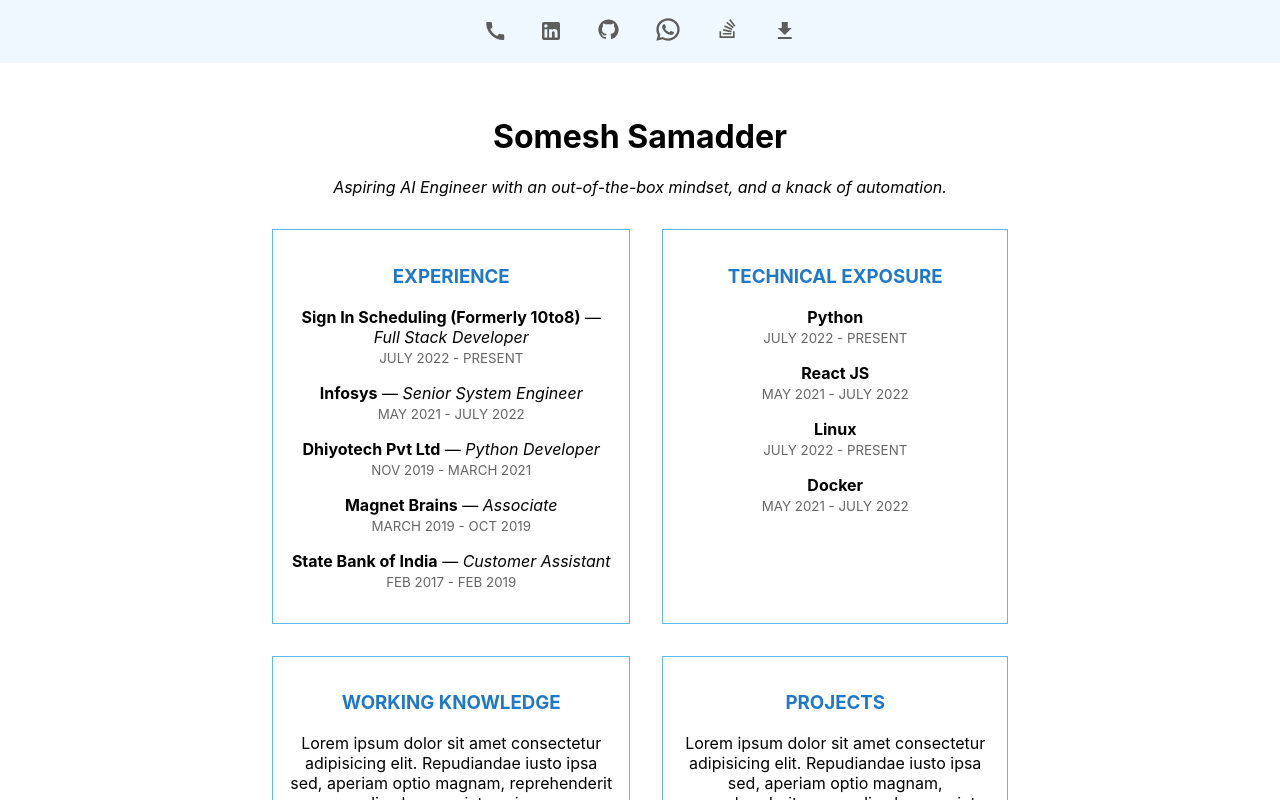
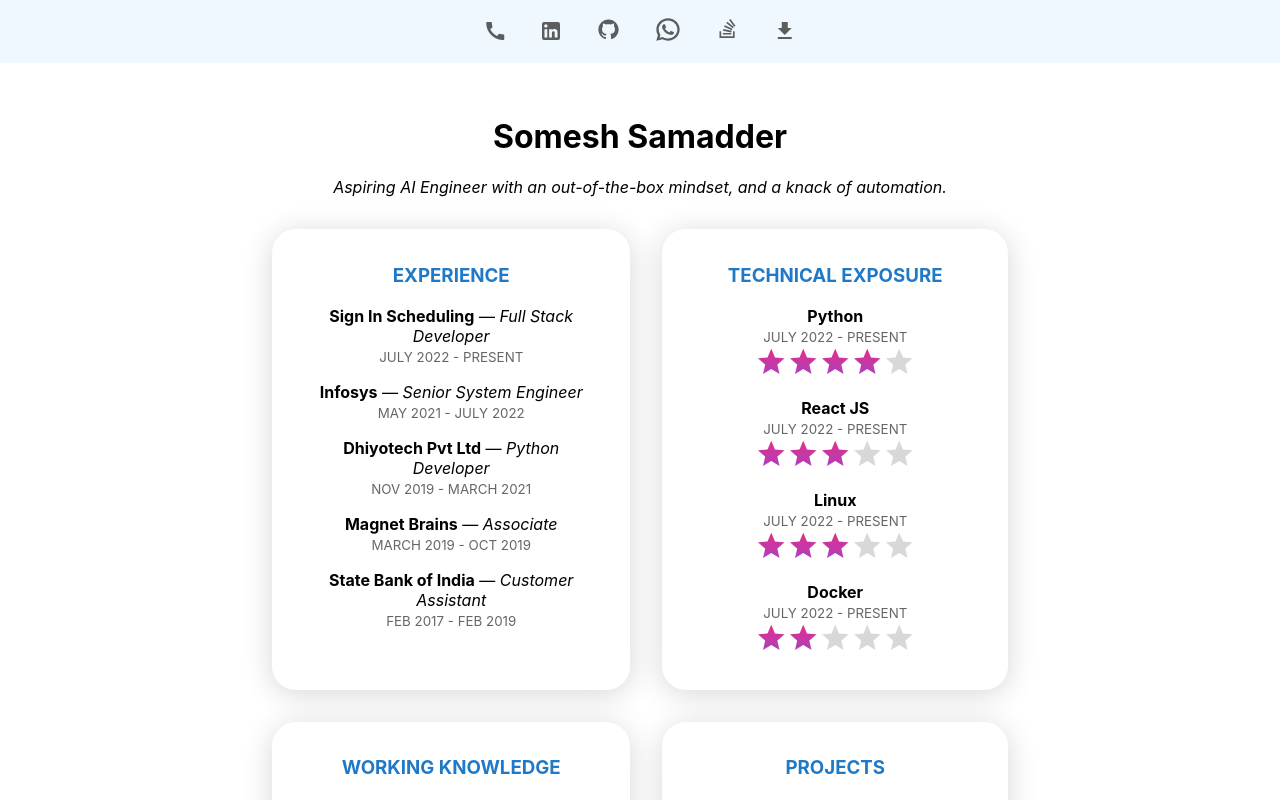
Before and after one commit to somesh3168/its-a-me, a React (Create React App) app: page / in a window 1280 px wide. Shown: the top 800 px of the page. Built offline with nearby package versions, Linux system fonts and the light colour scheme.

Commit message:
added stars in tech exposure

```diff
--- a/package.json
+++ b/package.json
@@ -7,6 +7,7 @@
     "@testing-library/jest-dom": "^5.16.5",
     "@testing-library/react": "^13.4.0",
     "@testing-library/user-event": "^13.5.0",
+    "dompurify": "^3.0.3",
     "gh-pages": "^5.0.0",
     "material-icons": "^1.13.7",
     "react": "^18.2.0",
--- a/src/App.css
+++ b/src/App.css
@@ -10,9 +10,13 @@
     display: grid;
     grid-template-columns: auto auto;
     .card {
-      border: 1px solid rgb(96, 185, 236);
+      /* border: 1px solid rgb(96, 185, 236); */
+      /* border: 1px solid rgb(228 240 247); */
       padding: 1rem;
       margin: 1rem;
+      box-shadow: 0px 4px 30px rgba(0, 0, 0, 0.5);
+      box-shadow: 0px 4px 30px rgb(0 0 0 / 16%);
+      border-radius: 1.5rem;
     }
     .card h3 {
       color: var(--header-color);
--- a/src/sections/experience.jsx
+++ b/src/sections/experience.jsx
@@ -6,7 +6,7 @@
     <div div className="card">
         <h3>EXPERIENCE</h3>
           <ul className='exp-list'>
-            <li><b>Sign In Scheduling (Formerly 10to8)</b> — <cite>Full Stack Developer</cite><p><small>JULY 2022 - PRESENT</small></p></li>
+            <li><b>Sign In Scheduling</b> — <cite>Full Stack Developer</cite><p><small>JULY 2022 - PRESENT</small></p></li>
             <li><b>Infosys</b> — <cite>Senior System Engineer</cite><p><small>MAY 2021 - JULY 2022</small></p></li>
             <li><b>Dhiyotech Pvt Ltd</b> — <cite>Python Developer</cite><p><small>NOV 2019 - MARCH 2021</small></p></li>
             <li><b>Magnet Brains</b> — <cite>Associate</cite><p><small>MARCH 2019 - OCT 2019</small></p></li>
--- a/src/sections/sections.css
+++ b/src/sections/sections.css
@@ -4,7 +4,64 @@
     padding: 0;
 }
 
+.exp-list li {
+    margin: 1rem;
+}
+
 .exp-list li p {
     margin-top: 0;
     color: #666666;
 }
+.fill {
+    font-size: 40px;
+    background: -moz-linear-gradient(top, #e72c83 0%, #a742c6 100%);
+    background: -webkit-linear-gradient(top, #e72c83 0%, #a742c6 100%);
+    background: linear-gradient(to bottom, #e72c83 0%, #a742c6 100%);
+    -webkit-background-clip: text;
+    -moz-background-clip: text;
+    background-clip: text;
+    -webkit-text-fill-color: transparent;
+    font-size: 2rem;
+
+}
+.fade {
+    color: #9292925c;
+    font-size: 2rem;
+}
+
+.popup {
+    height: 0px;
+    width: 0px;
+}
+
+.transform {
+    -webkit-transition: all 2s ease;
+    -moz-transition: all 2s ease;
+    -o-transition: all 2s ease;
+    -ms-transition: all 2s ease;
+    transition: all 2s ease;
+}
+
+@-webkit-keyframes SHOW-BOX {
+    0%   { opacity: 0; }
+    100% { opacity: 1; }
+}
+@-moz-keyframes SHOW-BOX {
+    0%   { opacity: 0; }
+    100% { opacity: 1; }
+}
+@-o-keyframes SHOW-BOX {
+    0%   { opacity: 0; }
+    100% { opacity: 1; }
+}
+@keyframes SHOW-BOX {
+    0%   { opacity: 0; }
+    100% { opacity: 1; }
+}
+
+.show-box {
+    -webkit-animation: SHOW-BOX 2s ease-in-out;
+    -moz-animation: SHOW-BOX 2s ease-in-out;
+    -o-animation: SHOW-BOX 2s ease-in-out;
+    animation: SHOW-BOX 2s ease-in-out;
+}
--- a/src/sections/technicalExposure.jsx
+++ b/src/sections/technicalExposure.jsx
@@ -1,16 +1,56 @@
-import React from 'react'
+import React, { useState } from 'react'
 import 'material-icons/iconfont/material-icons.css';
 
+
+
+const fillStar = `<span class='material-icons fill'>star</span>`
+const fadeStar = `<span class='material-icons fade'>star</span>`
+
+function getStarsOutOfFive(num) {
+  return fillStar.repeat(num)+fadeStar.repeat(5-num)
+}
+
+
 export default function TechnicalExposure() {
+  const [open, setOpen] = useState(true)
   return (
     <div div className="card">
-        <h3>TECHNICAL EXPOSURE</h3>
-        <ul className='exp-list'>
-            <li><b>Python</b><p><small>JULY 2022 - PRESENT</small></p></li>
-            <li><b>React JS</b><p><small>MAY 2021 - JULY 2022</small></p></li>
-            <li><b>Linux</b><p><small>JULY 2022 - PRESENT</small></p></li>
-            <li><b>Docker</b><p><small>MAY 2021 - JULY 2022</small></p></li>
-          </ul>
+      <h3>TECHNICAL EXPOSURE</h3>
+      <ul className='exp-list no-link'>
+        <li>
+          <a onClick={() => { setOpen(!open) }}><b>Python</b></a>
+          {!!open && <div className="show-box">
+
+            <p><small>JULY 2022 - PRESENT</small><br />
+              <small dangerouslySetInnerHTML={{ __html: getStarsOutOfFive(4) }}></small>
+            </p>
+          </div>}
+        </li>
+        <li>
+          <a onClick={() => { setOpen(!open) }}><b>React JS</b></a>
+          {!!open && <div className="show-box">
+            <p><small>JULY 2022 - PRESENT</small><br />
+              <small dangerouslySetInnerHTML={{ __html: getStarsOutOfFive(3) }}></small>
+            </p>
+          </div>}
+        </li>
+        <li>
+          <a onClick={() => { setOpen(!open) }}><b>Linux</b></a>
+          {!!open && <div className="show-box">
+            <p><small>JULY 2022 - PRESENT</small><br />
+              <small dangerouslySetInnerHTML={{ __html: getStarsOutOfFive(3) }}></small>
+            </p>
+          </div>}
+        </li>
+        <li>
+          <a onClick={() => { setOpen(!open) }}><b>Docker</b></a>
+          {!!open && <div className="show-box">
+            <p><small>JULY 2022 - PRESENT</small><br />
+              <small dangerouslySetInnerHTML={{ __html: getStarsOutOfFive(2) }}></small>
+            </p>
+          </div>}
+        </li>
+      </ul>
     </div>
   )
 }
```
Also changed, not shown: 1 other file (tests, documents, lock files or other folders).
